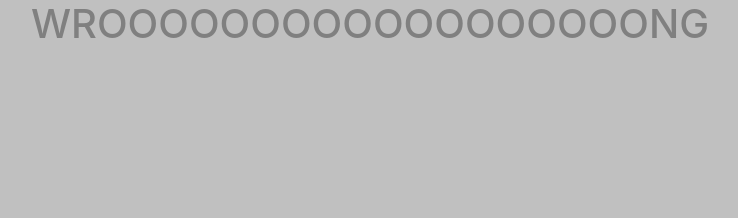
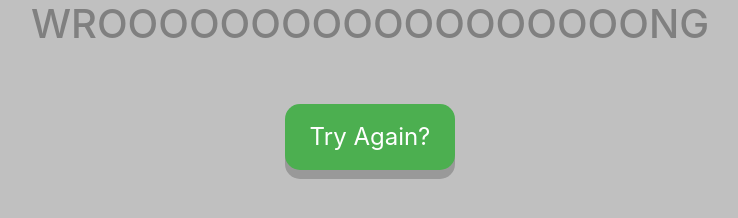
Before and after one commit to LiamRGorospe/SW1_Q4, a plain HTML site: page index.html in a window 1280 px wide. Shown: the whole page, without its empty margins (270-1008 px from the left). Drawn offline with nearby package versions, Linux system fonts and the light colour scheme.

Commit message:
Update index.html

```diff
--- a/index.html
+++ b/index.html
@@ -5,8 +5,32 @@
  body {text-align: center;background-color: silver;}
  h1 {color:gray;}
  p {font-weight: bold;}
+  button {
+  display: inline-block;
+  padding: 15px 25px;
+  font-size: 24px;
+  cursor: pointer;
+  text-align: center;
+  text-decoration: none;
+  outline: none;
+  color: #fff;
+  background-color: #4CAF50;
+  border: none;
+  border-radius: 15px;
+  box-shadow: 0 9px #999;
+}
+
+ button:hover {background-color: #3e8e41}
+
+ button:active {
+  background-color: #3e8e41;
+  box-shadow: 0 5px #666;
+  transform: translateY(4px);
+}
  </style>
 </head>
 <body>
 <h1>WROOOOOOOOOOOOOOOOOONG</h1>
+ <br><br>
+<a href="https://liamrgorospe.github.io/SW1_Q4.2/"><button class="button">Try Again?</button></a>
 </body>
```
